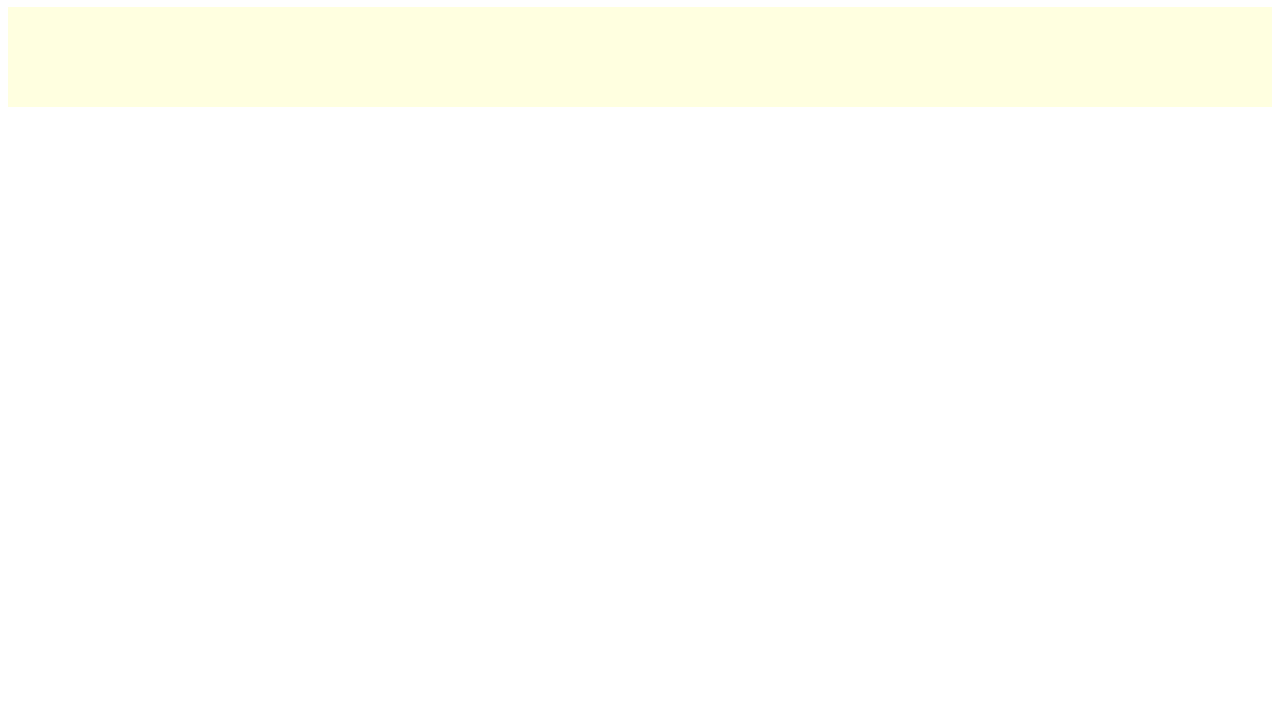
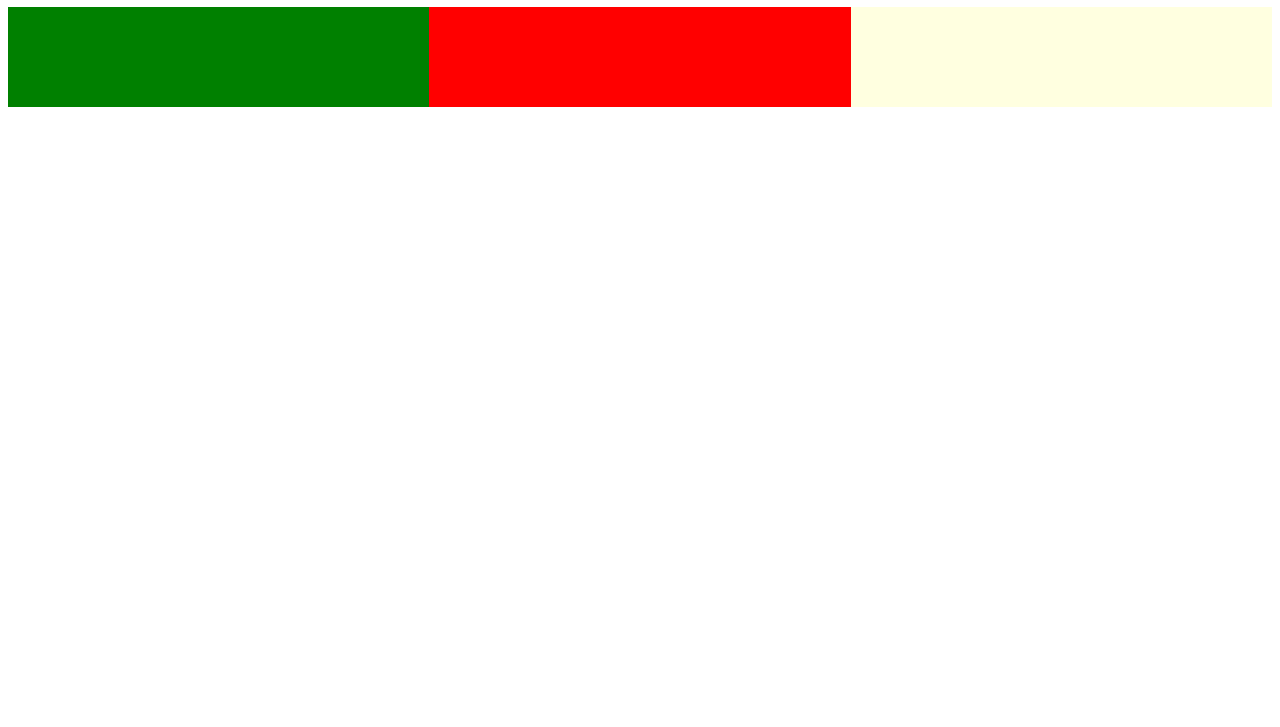
Before and after one commit to mrstrangeguy/samplemyweb, a website: page index.html in a window 1280 px wide. Shown: the part 73-800 px from the top of the page. Drawn offline with Linux system fonts and the light colour scheme.

Commit message:
Section-2 Added

```diff
--- a/index.html
+++ b/index.html
@@ -16,6 +16,9 @@
         <div class="section-1">
 
         </div>
+        <div class="section-2">
+
+        </div>
     </main>
 </body>
 </html>
--- a/style.css
+++ b/style.css
@@ -5,4 +5,17 @@ main{
     background-color: lightyellow;
     width: 100%;
     height: 100px;
+    display: flex;
 }
+.section-1{
+    height: 100%;
+    background-color: green;
+    width: calc(100%/3);
+
+}
+.section-2{
+    height: 100%;
+    background-color: red;
+    width: calc(100%/3);
+
+}
```
